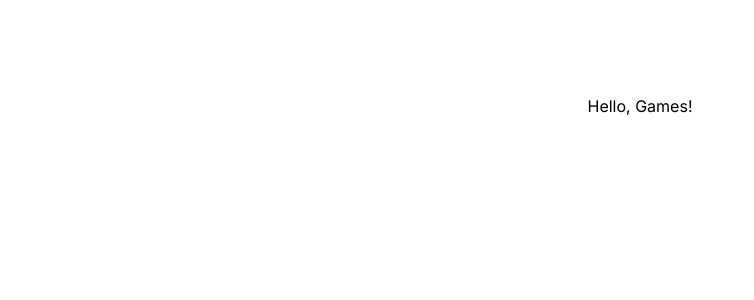
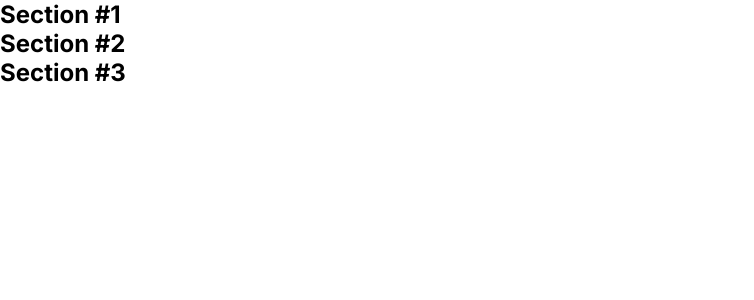
Before and after one commit to franco-ortega/to-do-games, a Next.js app: page / in a window 1280 px wide. Shown: the top 300 px of the page, without its empty margins (0-754 px from the left). Built offline with nearby package versions, Linux system fonts and the light colour scheme.

Commit message:
plug Home into home page

```diff
--- a/app/page.tsx
+++ b/app/page.tsx
@@ -1,10 +1,5 @@
-import Image from 'next/image';
-import styles from './page.module.css';
+import Home from './components/home/Home';
 
-export default function Home() {
-  return (
-    <main className={styles.main}>
-      <p>Hello, Games!</p>
-    </main>
-  );
+export default function HomePage() {
+  return <Home />;
 }
```
